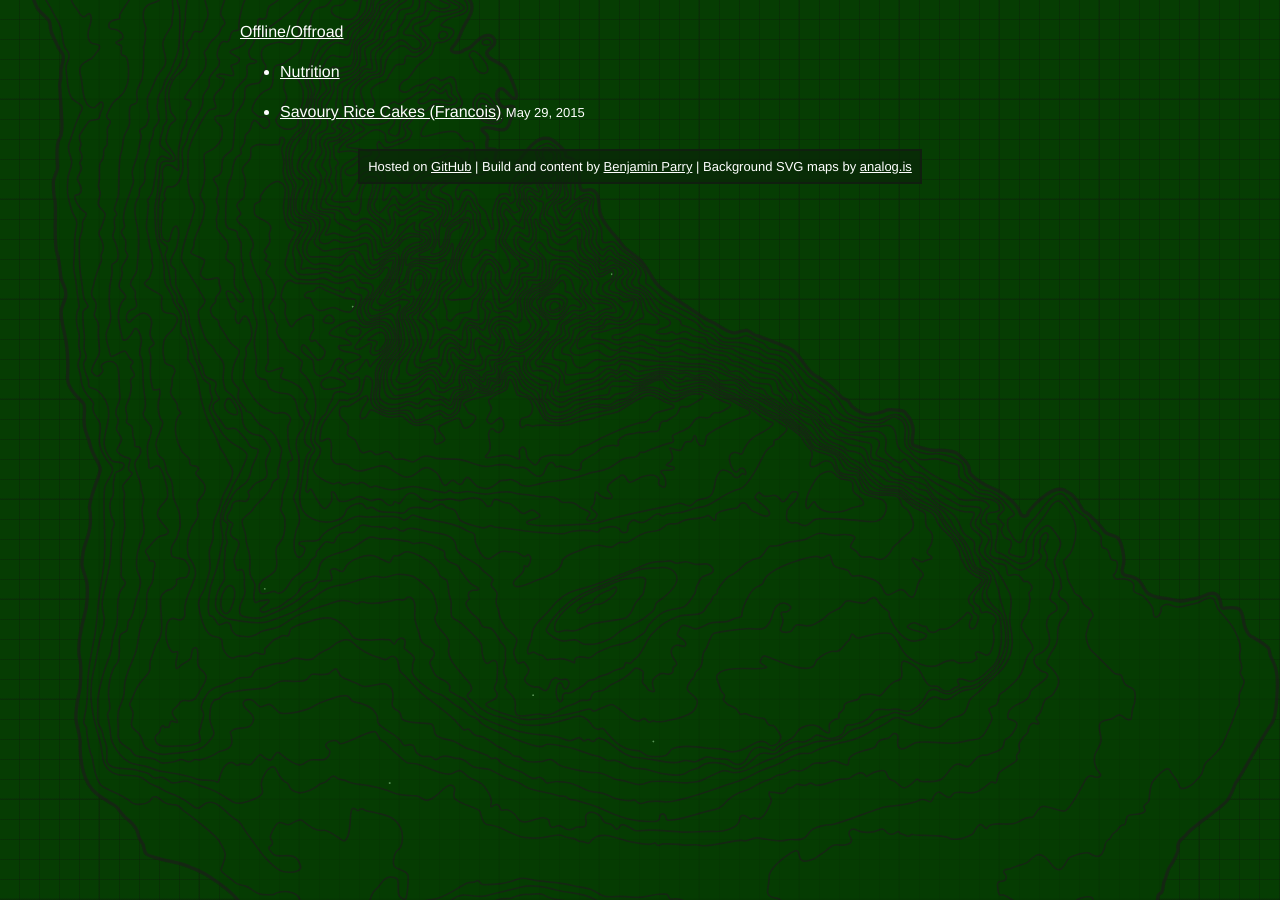
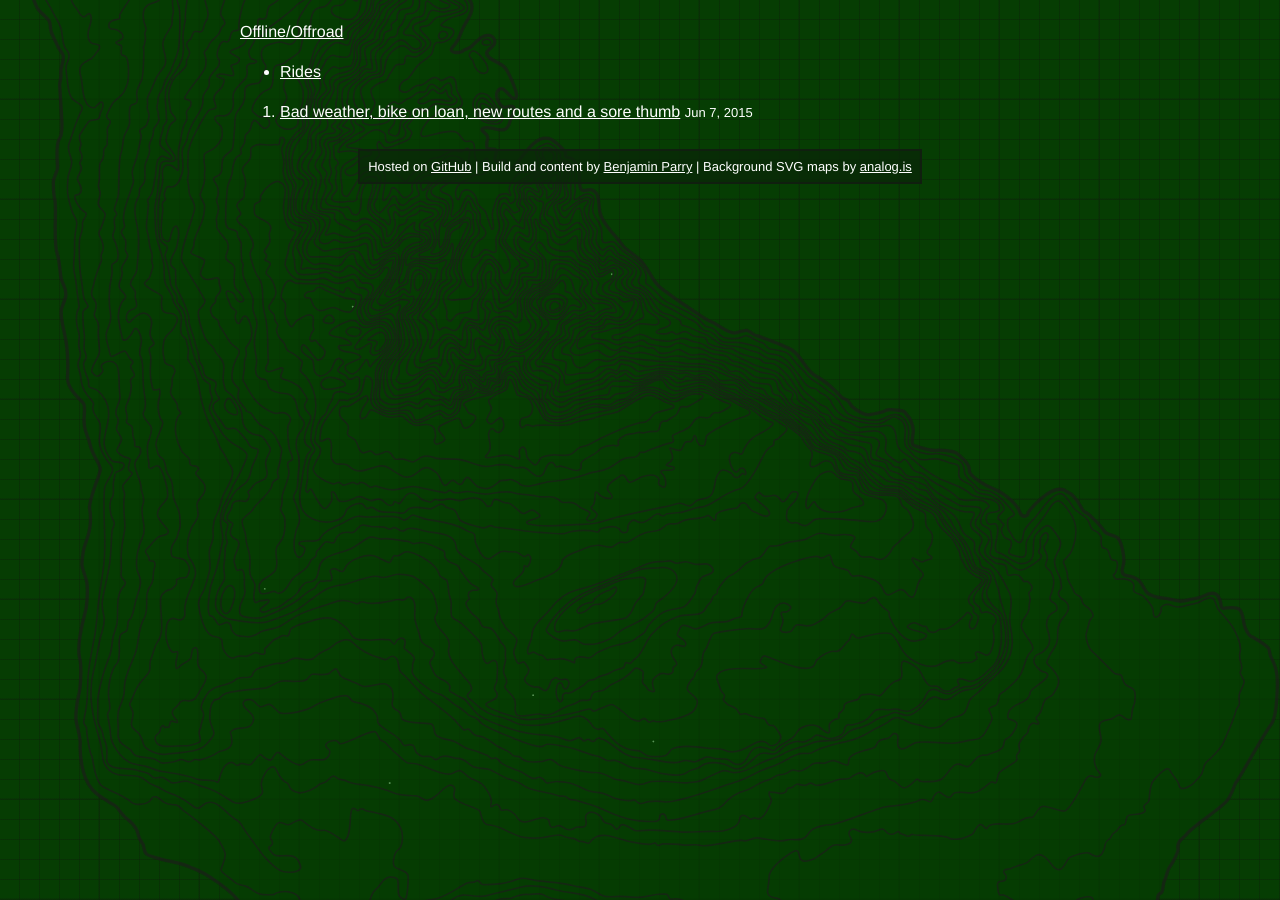
Before and after one commit to offlineoffroad/offlineoffroad.github.io, a Jekyll site: the page built from rides.md, in a window 1280 px wide. Built offline with Jekyll 4.4.1, drawn with Linux system fonts in a browser that asks for light colours.

Commit message:
Add rides post directory and placeholder week end post.

```diff
--- a/_config.yml
+++ b/_config.yml
@@ -7,7 +7,7 @@ github_username:  benjaminparry
 
 # Build settings
 markdown: kramdown
-permalink: pretty
+permalink: /rides/:year/:month/:day/:title
 
 repo: https://github.com/offlineoffroad/offlineoffroad.github.io
 
@@ -15,3 +15,6 @@ collections:
  nutrition:
   output: true
   permalink: /:collection/:path/
+ rides:
+  output: true
+  permalink: /:collection/:path/
--- /dev/null
+++ b/_posts/2015-06-07-week-end.md
@@ -0,0 +1,7 @@
+---
+layout: post
+title:  Bad weather, bike on loan, new routes and a sore thumb
+date:   2015-06-07
+---
+
+XXX
--- a/nutrition.md
+++ b/rides.md
@@ -1,14 +1,14 @@
 ---
 layout: default
-title: Nutrition
-permalink: /nutrition/
+title: Rides
+permalink: /rides/
 ---
 
-<ul class="">
-{% for post in site.nutrition %}
+<ol class="">
+{% for post in site.posts %}
   <li>
     <a class="" href="{{ post.url | prepend: site.baseurl }}">{{ post.title }}</a>
     <small class="">{{ post.date | date: "%b %-d, %Y" }}</small>
   </li>
 {% endfor %}
-</ul>
+</ol>
```
